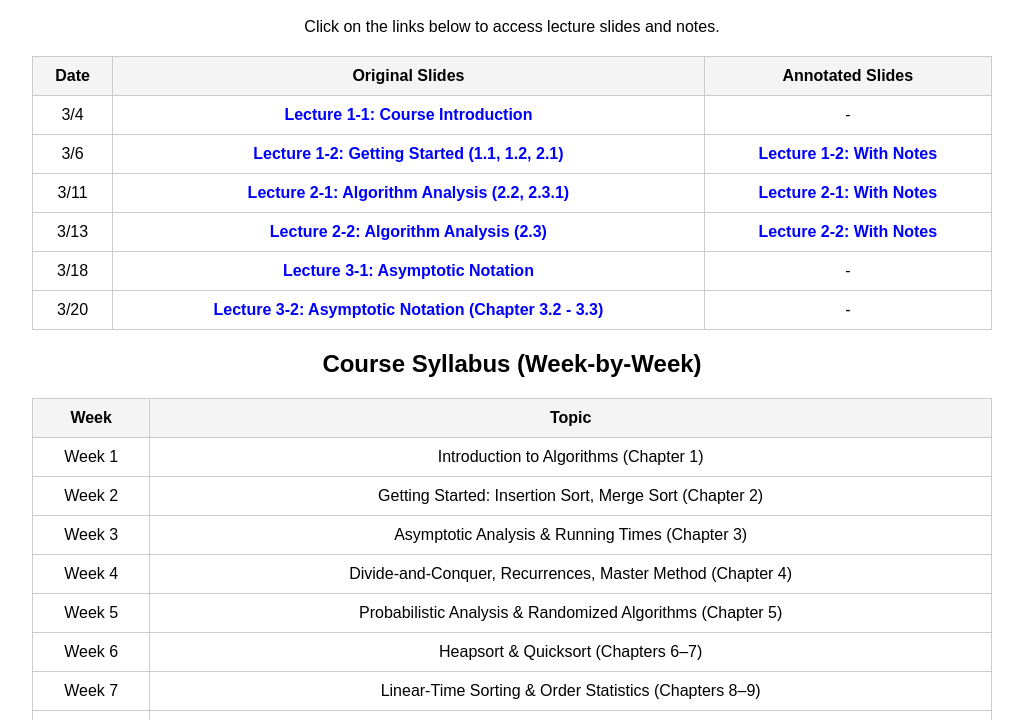
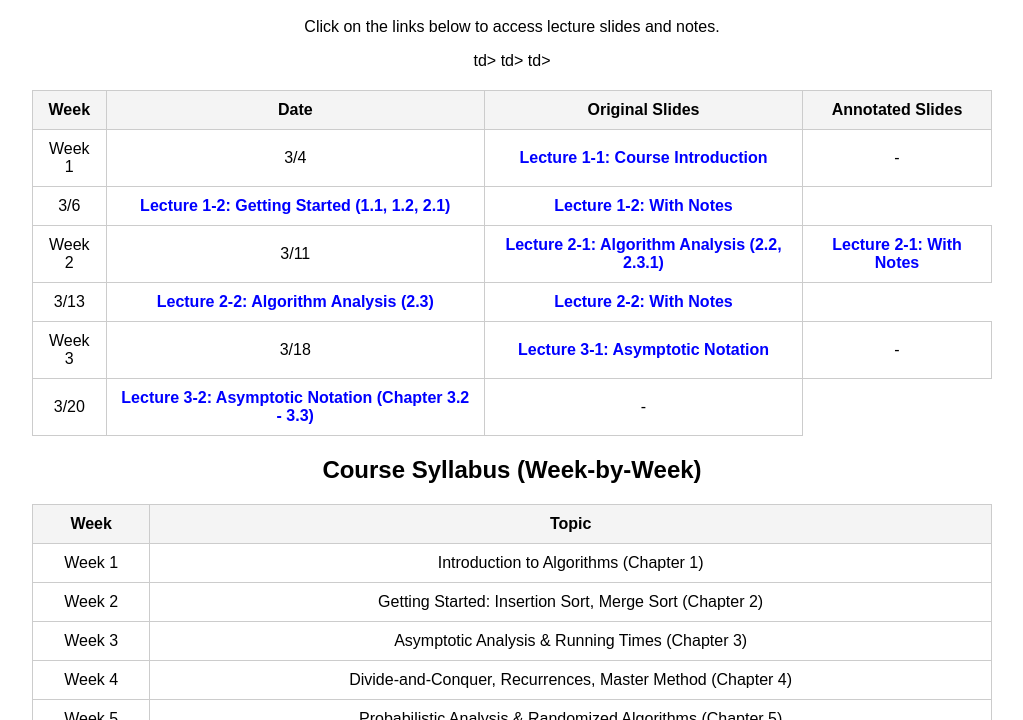
Before and after one commit to joonsooyoo/lecture-materials, a plain HTML site: page index.html in a window 1280 px wide. Shown: the part 80-800 px from the top of the page, without its empty margins (128-1151 px from the left). Drawn offline with Linux system fonts and the light colour scheme.

Commit message:
Update index.html

```diff
--- a/index.html
+++ b/index.html
@@ -19,11 +19,13 @@
 
     <table>
         <tr>
+            <th>Week</th>
             <th>Date</th>
             <th>Original Slides</th>
             <th>Annotated Slides</th>
         </tr>
         <tr>
+            <td rowspace="2">Week 1</td>td>
             <td>3/4</td>
             <td><a href="slides/Lecture 1_1.pdf" target="_blank">Lecture 1-1: Course Introduction</a></td>
             <td> - </td> <!-- Placeholder if no annotated version exists -->
@@ -34,6 +36,7 @@
             <td><a href="annotated/Lecture 1_2_NOW.pdf" target="_blank">Lecture 1-2: With Notes</a></td>
         </tr>
         <tr>
+            <td rowspace="2">Week 2</td>td>
             <td>3/11</td>
             <td><a href="slides/Lecture 2_1.pdf" target="_blank">Lecture 2-1: Algorithm Analysis (2.2, 2.3.1)</a></td>
             <td><a href="annotated/Lecture 2_1_after.pdf" target="_blank">Lecture 2-1: With Notes</a></td>
@@ -44,6 +47,7 @@
             <td><a href="annotated/Lecture 2_2_after.pdf" target="_blank">Lecture 2-2: With Notes</a></td>
         </tr>
         <tr>
+            <td rowspace="2">Week 3</td>td>
             <td>3/18</td>
             <td><a href="slides/Lecture 3_1.pdf" target="_blank">Lecture 3-1: Asymptotic Notation</a></td>
             <td> - </td> <!-- Placeholder if no annotated version exists -->
```
